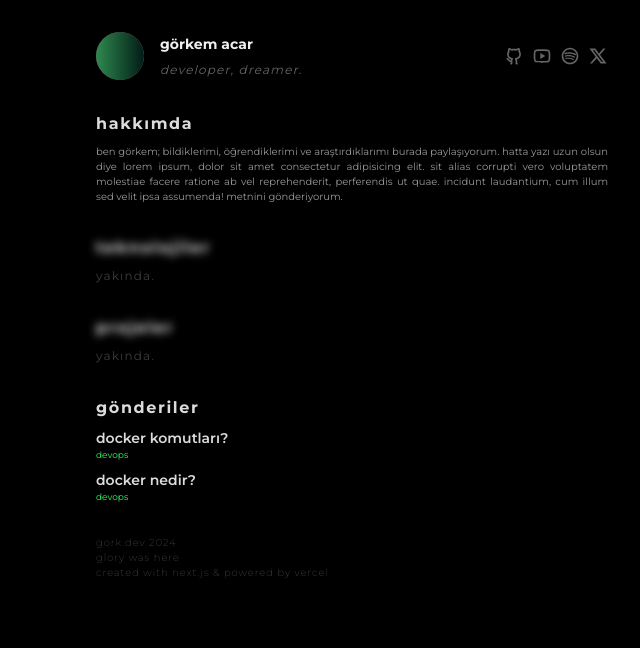
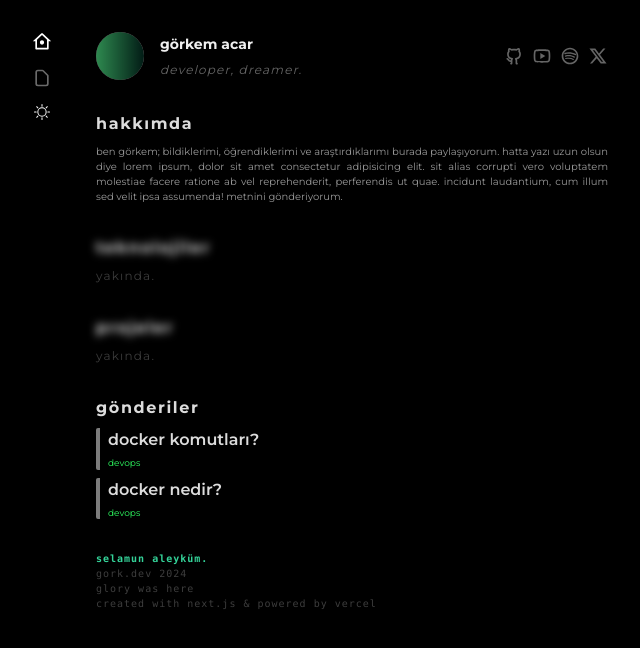
Before and after one commit to gor2em/gorkdev, a Next.js app: page / in a window 1280 px wide. Shown: the top 648 px of the page, without its empty margins (288-928 px from the left). Built offline with nearby package versions, Linux system fonts and the light colour scheme; grey boxes are pictures that could not be loaded.

Commit message:
update views

```diff
--- /dev/null
+++ b/src/app/about.tsx
@@ -0,0 +1,17 @@
+export default function About() {
+  return (
+    <div className="flex flex-col space-y-2">
+      <div className="font-bold text-main200 tracking-widest stroke-red-500">
+        hakkımda
+      </div>
+      <p className="text-[10px] text-main400 text-justify">
+        ben görkem; bildiklerimi, öğrendiklerimi ve araştırdıklarımı burada
+        paylaşıyorum. hatta yazı uzun olsun diye Lorem ipsum, dolor sit amet
+        consectetur adipisicing elit. Sit alias corrupti vero voluptatem
+        molestiae facere ratione ab vel reprehenderit, perferendis ut quae.
+        Incidunt laudantium, cum illum sed velit ipsa assumenda! metnini
+        gönderiyorum.
+      </p>
+    </div>
+  );
+}
--- /dev/null
+++ b/src/app/footer.tsx
@@ -0,0 +1,66 @@
+"use client";
+
+import { useEffect, useState } from "react";
+
+export default function Footer() {
+  const colors = [
+    "text-emerald-400",
+    "text-pink-400",
+    "text-cyan-400",
+    "text-rose-600",
+    "text-main200",
+    "text-fuchsia-400",
+    "text-orange-400",
+  ];
+
+  const greetings = [
+    "merhaba",
+    "hello",
+    "hola",
+    "bonjour",
+    "hallo",
+    "namaste",
+    "selamun aleyküm",
+    "ciao",
+    "privet",
+    "konnichiwa",
+    "nǐ hǎo",
+    "annyeonghaseyo",
+    "sawatdi",
+    "xin chào",
+    "salam",
+    "γεια σας",
+    "szia",
+    "helo",
+    "aloha",
+    "sawubona",
+    "salve",
+  ];
+
+  const [currentGreetingIndex, setCurrentGreetingIndex] = useState(0);
+
+  useEffect(() => {
+    const interval = setInterval(() => {
+      setCurrentGreetingIndex(
+        (prevIndex) => (prevIndex + 1) % greetings.length
+      );
+    }, 200);
+
+    return () => clearInterval(interval);
+  }, [currentGreetingIndex]);
+
+  const randomTextColor = colors[Math.floor(Math.random() * colors.length)];
+
+  return (
+    <footer className="text-[10px] pointer-events-none select-none tracking-widest text-main900 font-mono">
+      <h4
+        className={`font-semibold ${randomTextColor} transition-opacity duration-500 ease-in-out`}
+      >
+        {greetings[currentGreetingIndex]}.
+      </h4>
+      <div>gork.dev 2024</div>
+      <div>glory was here</div>
+      <div>created with next.js & powered by vercel</div>
+    </footer>
+  );
+}
--- a/src/app/header.tsx
+++ b/src/app/header.tsx
@@ -1,16 +1,38 @@
-'use client';
+"use client";
 import Link from "next/link";
+
+import {
+  RiTwitterXLine,
+  RiGithubLine,
+  RiYoutubeLine,
+  RiSpotifyLine,
+} from "react-icons/ri";
 
 export default function Header() {
   return (
-    <header className="sticky top-0 w-full h-14 backdrop-blur-lg">
-      <div className="container flex items-center justify-center w-full h-full mx-auto">
-        <Link href="/">
-          <h2 className="text-2xl font-extrabold px-2 bg-primary800 text-primary400">gork.dev</h2>
-        </Link>
+    <header className="flex items-center justify-between">
+      <div className="flex items-center space-x-4">
+        <div className="w-12 h-12 relative">
+          <img
+            src="https://pbs.twimg.com/profile_images/1763034678691328000/tS8RK05W_400x400.jpg"
+            className="w-full h-full rounded-full absolute"
+            alt="Profile"
+          />
+          <div className=" mix-blend-multiply absolute bg-gradient-to-r from-green-400 to-emerald-950 w-full h-full rounded-full"></div>
+        </div>
+        <div className="flex flex-col text-sm space-y-2">
+          <div className="text-main100 font-bold ">görkem acar</div>
+          <div className="text-main600 text-xs italic tracking-widest">
+            developer, dreamer.
+          </div>
+        </div>
+      </div>
 
-        {/* <Theme /> */}
-
+      <div className="sm:flex items-center space-x-2 text-xl text-main600 hidden">
+        <RiGithubLine className="hover:cursor-pointer hover:text-main200 transition-all ease-linear duration-300" />
+        <RiYoutubeLine className="hover:cursor-pointer hover:text-main200 transition-all ease-linear duration-300" />
+        <RiSpotifyLine className="hover:cursor-pointer hover:text-main200 transition-all ease-linear duration-300" />
+        <RiTwitterXLine className="hover:cursor-pointer hover:text-main200 transition-all ease-linear duration-300" />
       </div>
     </header>
   );
--- a/src/app/layout.tsx
+++ b/src/app/layout.tsx
@@ -9,7 +9,8 @@ export const metadata: Metadata = {
   description: "welcome to gork.dev",
 };
 
-import Navbar from "@/components/Navbar";
+import Sidebar from "@/components/Sidebar";
+import Footer from "./footer";
 
 export default function RootLayout({
   children,
@@ -19,14 +20,14 @@ export default function RootLayout({
   return (
     <html lang="en">
       <body className={montserrat.className}>
-        <div className="max-w-xl mx-auto w-full p-8">
-          <div className="flex flex-col space-y-8">
-            {children}
+        <div className="w-full max-w-xl mx-auto">
+          <div className="relative">
+            <Sidebar />
 
-            <div className="text-[10px] pointer-events-none select-none tracking-widest text-main500 font-thin">
-              <div>gork.dev 2024</div>
-              <div>glory was here</div>
-              <div>created with next.js & powered by vercel</div>
+            <div className="flex flex-col px-8 pt-12 space-y-8 md:pt-8">
+              {children}
+
+              <Footer />
             </div>
           </div>
         </div>
--- a/src/app/page.tsx
+++ b/src/app/page.tsx
@@ -1,12 +1,7 @@
-import {
-  RiTwitterXLine,
-  RiGithubLine,
-  RiYoutubeLine,
-  RiSpotifyLine,
-} from "react-icons/ri";
-
 import getPostMetaData from "@/components/getPostMetaData";
 import PostPreview from "@/components/PostPreview";
+import Header from "./header";
+import About from "./about";
 
 const HomePage = () => {
   const postMetaData = getPostMetaData();
@@ -16,56 +11,16 @@ const HomePage = () => {
 
   return (
     <>
-      {/* header start */}
-      <div className="flex items-center justify-between">
-        <div className="flex items-center space-x-4">
-          <div className="w-12 h-12 relative">
-            <img
-              src="https://pbs.twimg.com/profile_images/1763034678691328000/tS8RK05W_400x400.jpg"
-              className="w-full h-full rounded-full absolute"
-              alt="Profile"
-            />
-            <div className=" mix-blend-multiply absolute bg-gradient-to-r from-green-400 to-emerald-950 w-full h-full rounded-full"></div>
-          </div>
-          <div className="flex flex-col text-sm space-y-2">
-            <div className="text-main100 font-bold ">görkem acar</div>
-            <div className="text-main600 text-xs italic tracking-widest">
-              developer, dreamer.
-            </div>
-          </div>
-        </div>
+      <Header />
 
-        <div className="sm:flex items-center space-x-2 text-xl text-main600 hidden">
-          <RiGithubLine className="hover:cursor-pointer hover:text-main200 transition-all ease-linear duration-300" />
-          <RiYoutubeLine className="hover:cursor-pointer hover:text-main200 transition-all ease-linear duration-300" />
-          <RiSpotifyLine className="hover:cursor-pointer hover:text-main200 transition-all ease-linear duration-300" />
-          <RiTwitterXLine className="hover:cursor-pointer hover:text-main200 transition-all ease-linear duration-300" />
-        </div>
-      </div>
-      {/* header end */}
-
-      {/* about */}
-      <div className="flex flex-col space-y-2">
-        <div className="font-bold text-main200 tracking-widest stroke-red-500">
-          hakkımda
-        </div>
-        <p className="text-[10px] text-main400 text-justify">
-          ben görkem; bildiklerimi, öğrendiklerimi ve araştırdıklarımı burada
-          paylaşıyorum. hatta yazı uzun olsun diye Lorem ipsum, dolor sit amet
-          consectetur adipisicing elit. Sit alias corrupti vero voluptatem
-          molestiae facere ratione ab vel reprehenderit, perferendis ut quae.
-          Incidunt laudantium, cum illum sed velit ipsa assumenda! metnini
-          gönderiyorum.
-        </p>
-      </div>
-      {/* about end */}
+      <About />
 
       {/* techs */}
       <div className="flex flex-col space-y-2 ">
-        <div className="font-bold text-main200 tracking-widest blur-sm">
+        <div className="font-bold tracking-widest text-main200 blur-sm">
           teknolojiler
         </div>
-        <div className="text-xs text-main700 animate-pulse tracking-widest">
+        <div className="text-xs tracking-widest text-main700 animate-pulse">
           yakında.
         </div>
       </div>
@@ -73,10 +28,10 @@ const HomePage = () => {
 
       {/* projects */}
       <div className="flex flex-col space-y-2 ">
-        <div className="font-bold text-main200 tracking-widest blur-sm">
+        <div className="font-bold tracking-widest text-main200 blur-sm">
           projeler
         </div>
-        <div className="text-xs text-main700 animate-pulse tracking-widest">
+        <div className="text-xs tracking-widest text-main700 animate-pulse">
           yakında.
         </div>
       </div>
@@ -84,7 +39,7 @@ const HomePage = () => {
 
       {/* posts */}
       <div className="flex flex-col space-y-2">
-        <div className="font-bold text-main200 tracking-widest">gönderiler</div>
+        <div className="font-bold tracking-widest text-main200">gönderiler</div>
         {postPreviews}
       </div>
       {/* posts end */}
--- a/src/components/Logo.tsx
+++ b/src/components/Logo.tsx
@@ -14,7 +14,7 @@ const Logo = (props: Logo) => {
   return (
     <Link
       href="/"
-      className={`${orbitron.className} text-main50`}
+      className={`${orbitron.className} text-main50 block md:hidden`}
     >
       gork.dev
     </Link>
--- a/src/components/PostPreview.tsx
+++ b/src/components/PostPreview.tsx
@@ -4,17 +4,15 @@ import { PostMetadata } from "./PostMetadata";
 
 const PostPreview = (props: PostMetadata) => {
   return (
-    <div className="flexf flex-col">
+    <div className="flex flex-col pl-2 my-4 border-l-4 rounded-l-sm border-l-main500 first:mt-0">
       <Link
         href={`/posts/${props.slug}`}
-        className="text-sm font-semibold text-main200"
+        className="font-semibold text-main200"
       >
         <h2>{props.title}</h2>
       </Link>
       {props.category && (
-        <div className="text-primary400 text-[9px]">
-          {props.category}
-        </div>
+        <div className="text-primary400 text-[9px] mt-1">{props.category}</div>
       )}
     </div>
   );
--- /dev/null
+++ b/src/components/Sidebar.tsx
@@ -0,0 +1,52 @@
+"use client";
+import Link from "next/link";
+
+import { usePathname } from "next/navigation";
+
+import Logo from "./Logo";
+import Theme from "@/components/Theme";
+
+import sideList from "./SideList";
+
+const Sidebar = () => {
+  const pathname = usePathname();
+
+  return (
+    <div className="absolute top-0 z-20 md:-left-10 md:top-2">
+      <div className="fixed flex flex-row items-center justify-between w-full p-2 space-x-4 md:flex-col md:w-auto md:space-x-0 md:space-y-4 md:backdrop-blur-none backdrop-blur-sm">
+        <Logo path={pathname} />
+
+        <div className="flex flex-row items-center space-x-4 md:space-y-4 md:space-x-0 md:flex-col">
+          {sideList.map(({ icon, path, isActive }, index) => {
+            {
+              const CurrentIcon = icon;
+
+              if (isActive) {
+                return (
+                  <Link
+                    key={index}
+                    href={path}
+                    className={`
+                  ${
+                    !isActive && "opacity-40 pointer-events-none"
+                  }                                ${
+                      pathname === path
+                        ? "!text-main50"
+                        : "text-main400 opacity-70"
+                    }
+                   hover:opacity-100 transition-all duration-300 text-xl`}
+                  >
+                    <CurrentIcon />
+                  </Link>
+                );
+              }
+            }
+          })}
+          <Theme />
+        </div>
+      </div>
+    </div>
+  );
+};
+
+export default Sidebar;
--- a/tsconfig.json
+++ b/tsconfig.json
@@ -22,6 +22,6 @@
       "@/*": ["./src/*"]
     }
   },
-  "include": ["next-env.d.ts", "**/*.ts", "**/*.tsx", ".next/types/**/*.ts"],
+  "include": ["next-env.d.ts", "**/*.ts", "**/*.tsx", ".next/types/**/*.ts", "src/app/posts/page.tsx"],
   "exclude": ["node_modules"]
 }
```
Also changed, not shown: src/app/globals.css (+1 -12 lines), src/components/Navbar.tsx (deleted, +0 -54 lines).
